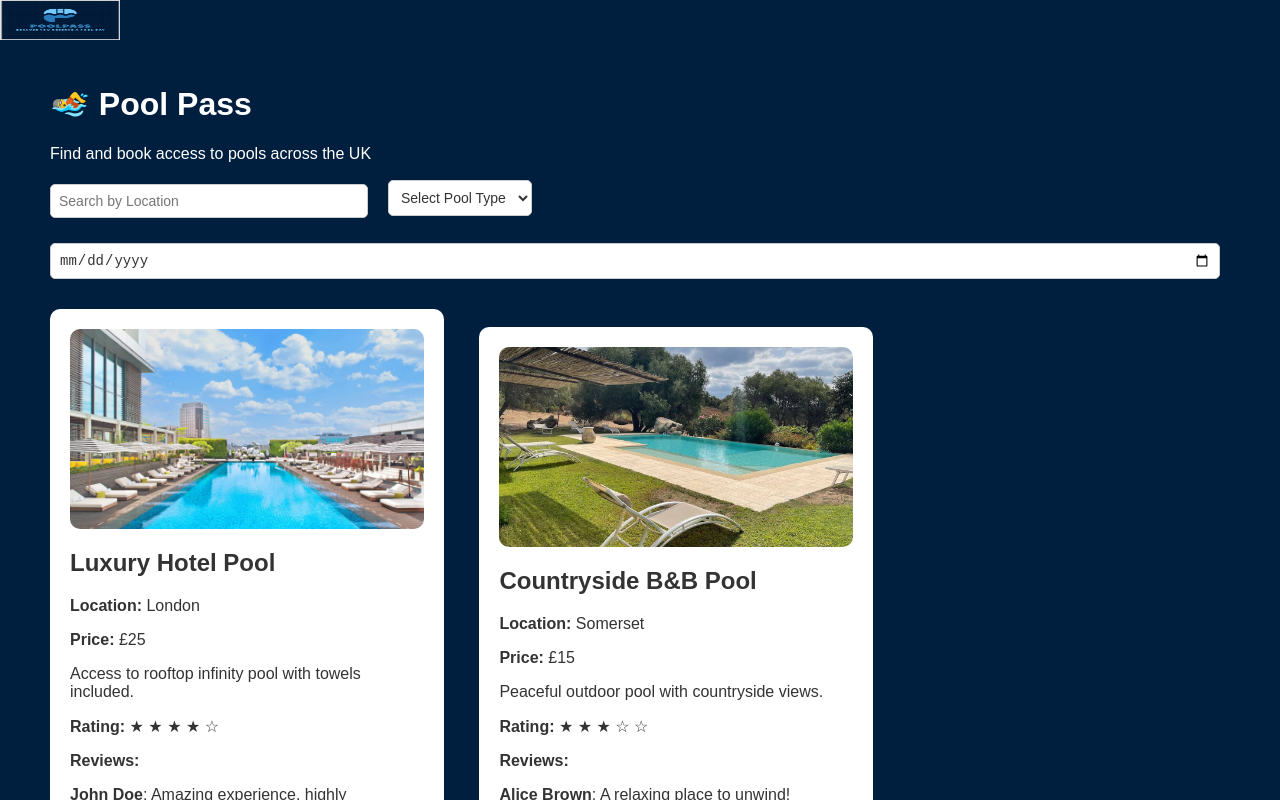
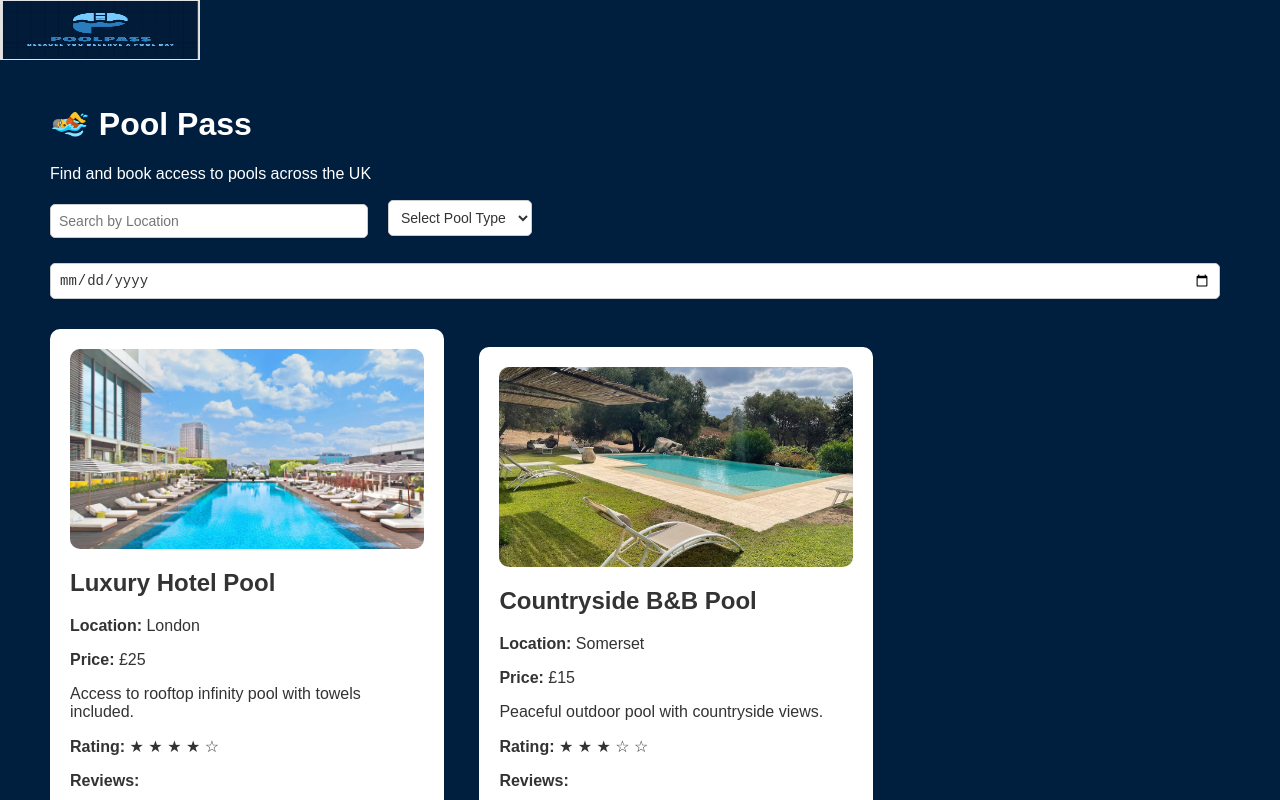
Before and after one commit to SxyWytBoy/PoolPass, a Next.js app: page / in a window 1280 px wide. Shown: the top 800 px of the page. Built offline with nearby package versions, Linux system fonts and the light colour scheme.

Commit message:
Update _app.js

```diff
--- a/pages/_app.js
+++ b/pages/_app.js
@@ -12,10 +12,13 @@ export default function App({ Component, pageProps }) {
           <Image
             src="/PoolPass Logo.jpeg" // Path to your logo image
             alt="PoolPass Logo"
-            width={120} // Adjust width as necessary
-            height={40} // Adjust height as necessary
+            width={200} // Adjust width to make the logo bigger
+            height={60} // Adjust height for correct aspect ratio
           />
         </Link>
+        <nav className="nav">
+          {/* Add your navigation links here */}
+        </nav>
       </header>
 
       {/* Main Content of the Page */}
```
